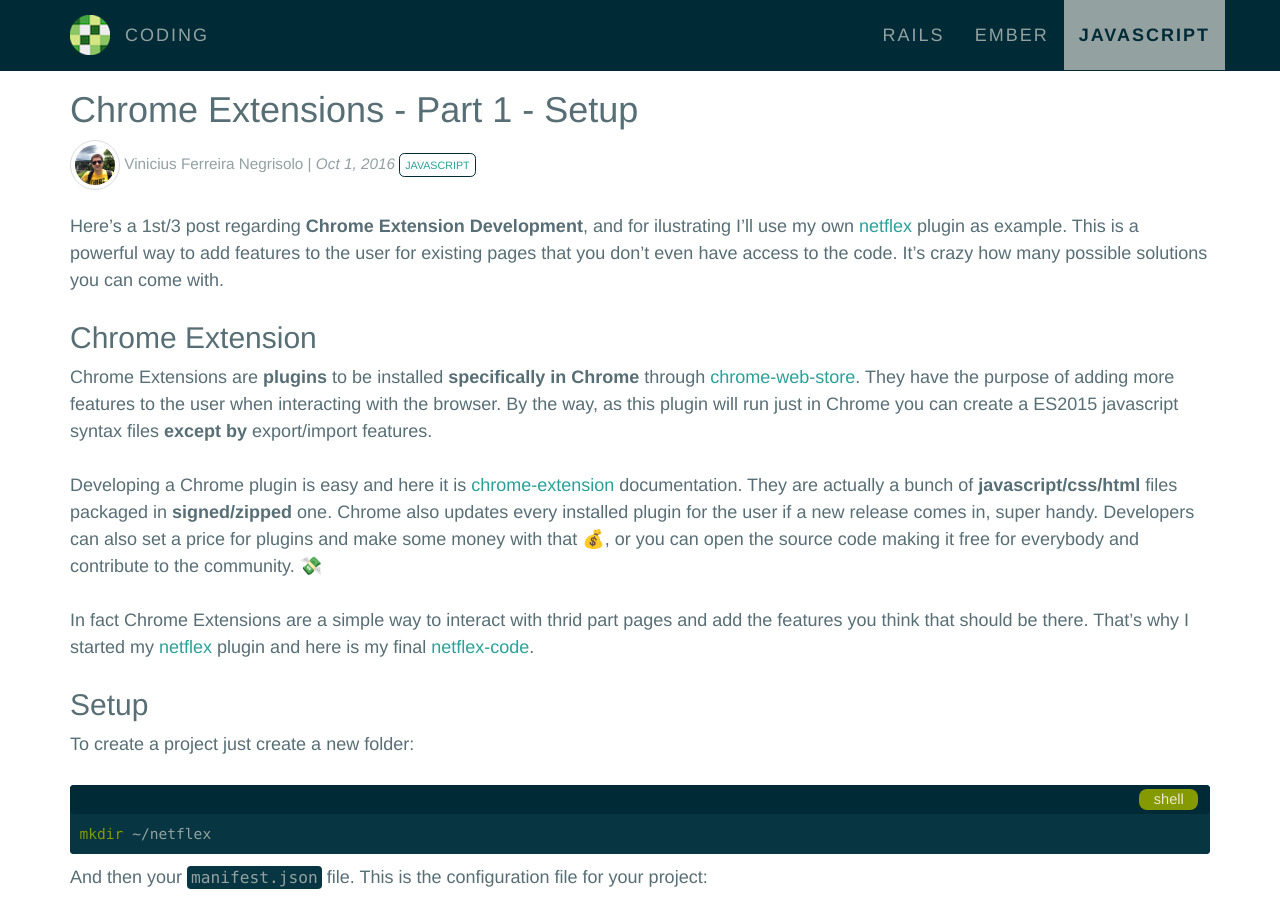
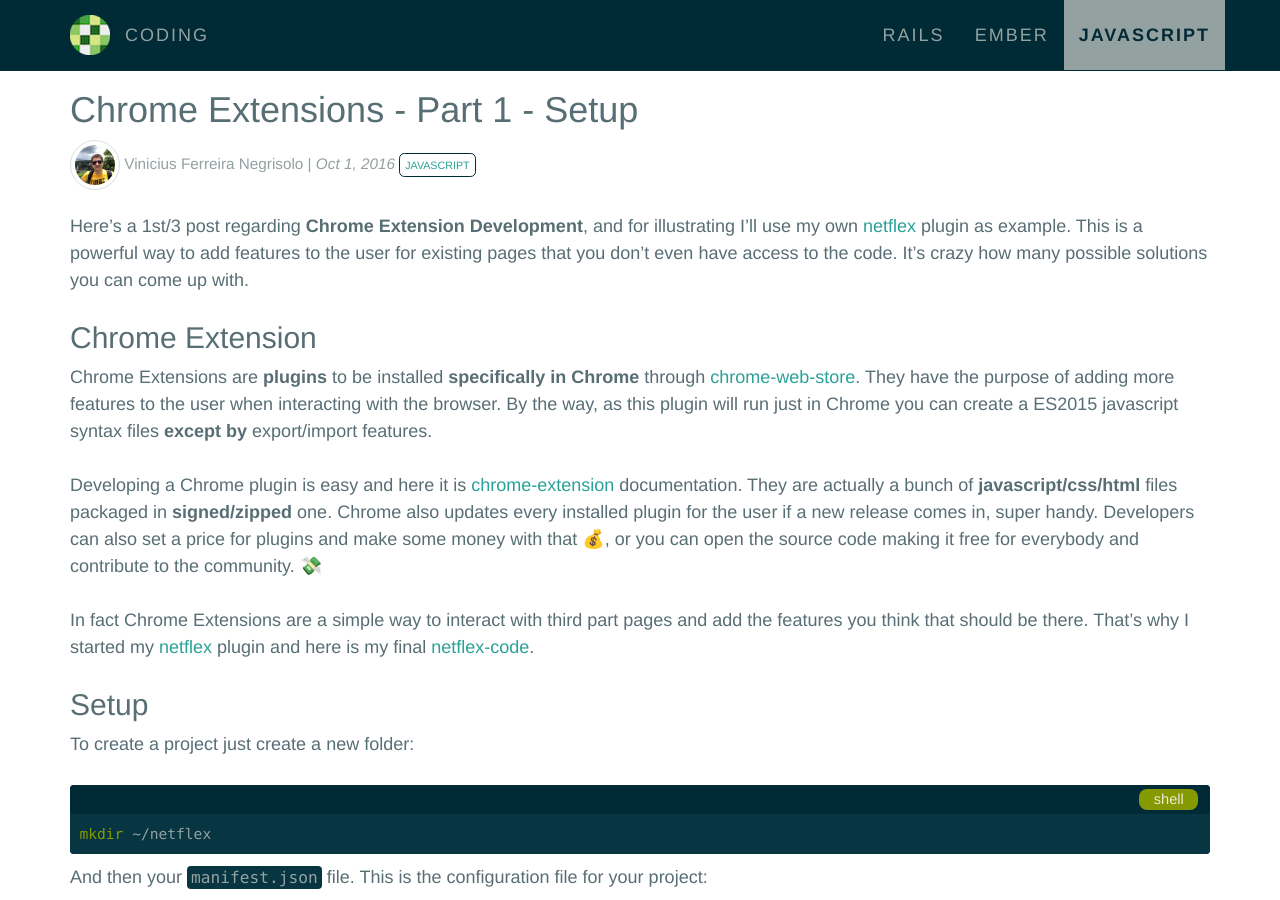
Before and after one commit to vnegrisolo/vnegrisolo.github.io, a Jekyll site: the page built from _posts/2016-10-01-chrome-extensions-setup.md, in a window 1280 px wide and 900 px high. Built offline with Jekyll 4.4.1, drawn with Linux system fonts in a browser that asks for light colours; some of the changed text lies outside the part shown.

Commit message:
Small spelling fixes

```diff
--- a/_posts/2016-10-01-chrome-extensions-setup.md
+++ b/_posts/2016-10-01-chrome-extensions-setup.md
@@ -4,10 +4,10 @@ title:  "Chrome Extensions - Part 1 - Setup"
 date:   2016-10-01 12:00:00
 last_modified_at: 2016-10-01 12:00:00
 categories: javascript
-tags: chrome-extension
+series: chrome-extension
 ---
 
-Here's a 1st/3 post regarding **Chrome Extension Development**, and for ilustrating I'll use my own [netflex] plugin as example. This is a powerful way to add features to the user for existing pages that you don't even have access to the code. It's crazy how many possible solutions you can come with.
+Here's a 1st/3 post regarding **Chrome Extension Development**, and for illustrating I'll use my own [netflex] plugin as example. This is a powerful way to add features to the user for existing pages that you don't even have access to the code. It's crazy how many possible solutions you can come up with.
 
 ## Chrome Extension
 
@@ -15,7 +15,7 @@ Chrome Extensions are **plugins** to be installed **specifically in Chrome** thr
 
 Developing a Chrome plugin is easy and here it is [chrome-extension] documentation. They are actually a bunch of **javascript/css/html** files packaged in **signed/zipped** one. Chrome also updates every installed plugin for the user if a new release comes in, super handy. Developers can also set a price for plugins and make some money with that 💰, or you can open the source code making it free for everybody and contribute to the community. 💸
 
-In fact Chrome Extensions are a simple way to interact with thrid part pages and add the features you think that should be there. That's why I started my [netflex] plugin and here is my final [netflex-code].
+In fact Chrome Extensions are a simple way to interact with third part pages and add the features you think that should be there. That's why I started my [netflex] plugin and here is my final [netflex-code].
 
 ## Setup
 
```
Also changed, not shown: _posts/2016-07-05-configuring-rails-app.md (+2 -2 lines), _posts/2016-07-12-dsl-for-rails-api-calls.md (+2 -2 lines), _posts/2016-07-27-why-ember-js.md (+2 -2 lines), _posts/2016-09-27-es2015-classes.md (+1 -0 lines), _posts/2016-09-29-es2015-functions.md (+2 -1 lines).
